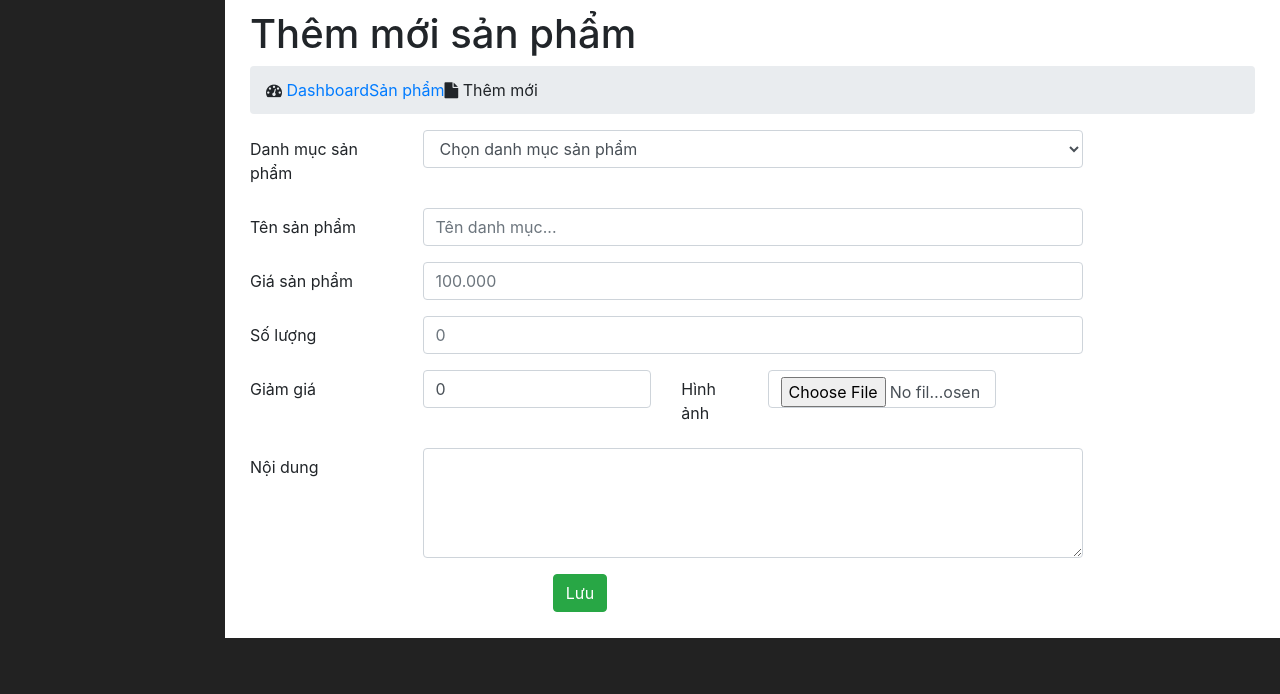
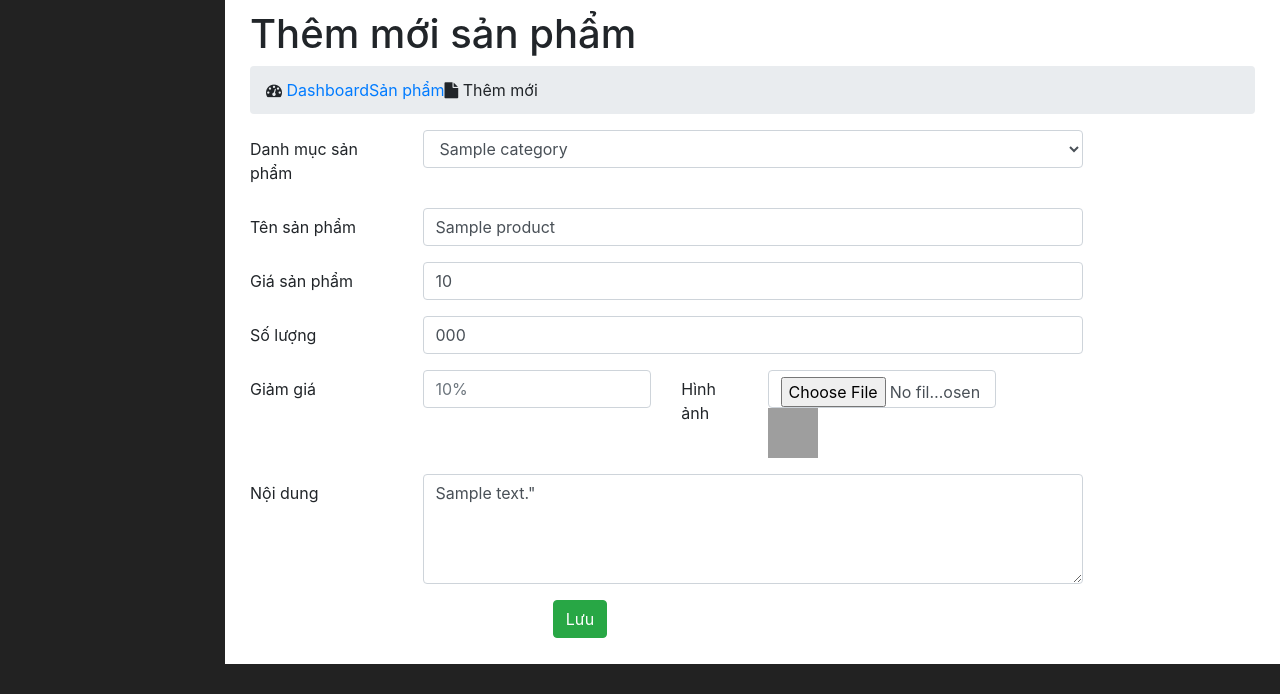
Before and after one commit to phuchealer91/my-shopping-php, a PHP site: page /shopminphuc/modules/product/edit.php?id=1 in a window 1280 px wide. Shown: the part 106-800 px from the top of the page. Run offline with PHP 8.4, Linux system fonts and the light colour scheme; tables that the repository leaves empty or names only in its code hold one stand-in row (values such as "Sample post"); grey boxes labelled with a size stand in for pictures from a placeholder-image service; some libraries are stand-ins or nearby versions; grey boxes are pictures that could not be loaded.

Commit message:
Done chức năng thêm, sửa, xóa sản phẩm.

```diff
--- a/admin/modules/product/add.php
+++ b/admin/modules/product/add.php
@@ -146,7 +146,7 @@ if($_SERVER['REQUEST_METHOD'] == "POST") {
             </div>
             <div class="form-group row">
                 <div class="col-md-8 d-flex justify-content-center">
-                    <button type="submit" class="btn btn-success">Lưu</button>
+                    <button type="submit" class="btn btn-success" name="submit">Lưu</button>
                 </div>
             </div>
         </form>
--- a/admin/modules/product/edit.php
+++ b/admin/modules/product/edit.php
@@ -1,31 +1,68 @@
 <?php
 require_once  __DIR__."/../../autoload/autoload.php";
 $open = "product";
+    $id = intval(getInput('id'));
+    $editProduct = $db->fetchID('product',$id);
+    if(empty($editProduct)){
+        $_SESSION['error'] = "Dữ liệu không tồn tại.";
+        redirectAdmin('product');
+    }
+
+
 $category = $db->fetchAll("category");
 if($_SERVER['REQUEST_METHOD'] == "POST"){
     $data = [
         "name" => postInput('name'),
-        "slug" => to_slug(postInput('name'))
+        "slug" => to_slug(postInput('name')),
+        "category_id" => postInput('category_id'),
+        "price" => postInput('price'),
+        "number" => postInput('number'),
+        "sale" => postInput('sale'),
+        "content" => postInput('content')
     ];
     $error = [];
-    if(postInput('name') == ''){
-        $error['name'] = "Mời bạn nhập đầy đủ tên danh mục.";
+    if (postInput('name') == '') {
+        $error['name'] = "Mời bạn nhập tên sản phẩm";
+    }
+    if (postInput('category_id') == '') {
+        $error['category_id'] = "Mời bạn chọn tên danh mục.";
+    }
+    if (postInput('price') == '') {
+        $error['price'] = "Mời bạn nhập giá sản phẩm.";
+    }
+    if (postInput('number') == '') {
+        $error['number'] = "Mời bạn nhập số lượng sản phẩm.";
+    }
+    if (postInput('sale') == '') {
+        $error['sale'] = "Mời bạn nhập giá khuyến mãi.";
+    }
+    if (postInput('content') == '') {
+        $error['content'] = "Mời bạn nhập nội dung sản phẩm.";
     }
     //Erorr rỗng thì không có lỗi
     if(empty($error)) {
-        $isset = $db->fetchOne("category", "name = '" . $data['name'] . "'");
-        if (count($isset) > 0) {
-            $_SESSION['error'] = "Tên danh mục đã tồn tại.";
-        } else {
-            $id_insert = $db->insert("category", $data);
-            if ($id_insert > 0) {
-                $_SESSION['success'] = "Thêm mới thành công.";
-                redirectAdmin("category");
-            } else {
-                //them khong thanh cong !
-                $_SESSION['error'] = "Thêm mới thất bại.";
+        if(isset($_FILES['thunbar'])){
+            $fileName = $_FILES['thunbar']['name'];
+            $file_tmp = $_FILES['thunbar']['tmp_name'];
+            $file_type = $_FILES['thunbar']['type'];
+            $file_error = $_FILES['thunbar']['error'];
+            //kiểm tra file có bị lỗi không
+            if($file_error == 0){
+                $path = ROOT . "product/";
+                $data['thunbar'] = $fileName;
             }
         }
+        $update = $db->update("product",$data,array('id'=>$id));
+        if($update > 0){
+            move_uploaded_file($file_tmp,$path.$fileName);
+            $_SESSION['success'] = "Cập nhật thành công.";
+            redirectAdmin('product');
+        }
+        else {
+            $_SESSION['error'] = "Cập nhật thất bại.";
+            redirectAdmin('product');
+        }
+
     }
 }
 ?>
@@ -56,7 +93,7 @@ if($_SERVER['REQUEST_METHOD'] == "POST"){
 </div>
 <div class="row">
     <div class="col-md-12">
-        <form action="" method="POST">
+        <form action="" method="POST" enctype="multipart/form-data">
             <!--            Danh mục sản phẩm-->
             <div class="form-group row">
                 <label for="inputNumber" class="col-md-2 col-form-label" > Danh mục sản phẩm</label>
@@ -64,7 +101,7 @@ if($_SERVER['REQUEST_METHOD'] == "POST"){
                     <select class="form-control" name="category_id" >
                         <option value=""> Chọn danh mục sản phẩm</option>
                         <?php foreach ($category as $item) { ?>
-                            <option value="<?php echo $item['id']; ?>"><?php echo $item['name']?></option>
+                            <option value="<?php echo $item['id']; ?>" <?php echo $editProduct['category_id'] == $item['id'] ? 'selected' : '';?>><?php echo $item['name']?></option>
                         <?php } ?>
                     </select>
 
@@ -75,7 +112,7 @@ if($_SERVER['REQUEST_METHOD'] == "POST"){
             <div class="form-group row">
                 <label for="inputName" class="col-md-2 col-form-label" >Tên sản phẩm</label>
                 <div class="col-md-8">
-                    <input type="text" class="form-control" id="inputName" placeholder="Tên danh mục..." name="name">
+                    <input type="text" class="form-control" id="inputName" placeholder="Tên danh mục..." name="name" value="<?php echo $editProduct['name']?>">
                     <?php if(isset($error['name'])) { ?><p class="text-danger"><?php echo $error['name']; ?></p> <?php } ?>
                 </div>
             </div>
@@ -83,7 +120,7 @@ if($_SERVER['REQUEST_METHOD'] == "POST"){
             <div class="form-group row">
                 <label for="inputPrice" class="col-md-2 col-form-label" >Giá sản phẩm</label>
                 <div class="col-md-8">
-                    <input type="number" class="form-control" id="inputPrice" placeholder="100.000" name="price">
+                    <input type="number" class="form-control" id="inputPrice" placeholder="100.000" name="price" value="<?php echo $editProduct['price']?>">
                     <?php if(isset($error['price'])) { ?><p class="text-danger"><?php echo $error['price']; ?></p> <?php } ?>
                 </div>
             </div>
@@ -91,7 +128,7 @@ if($_SERVER['REQUEST_METHOD'] == "POST"){
             <div class="form-group row">
                 <label for="inputNumber" class="col-md-2 col-form-label" >Số lượng</label>
                 <div class="col-md-8">
-                    <input type="number" class="form-control" id="inputNumber" placeholder="0" name="number">
+                    <input type="number" class="form-control" id="inputNumber" placeholder="0" name="number" value="<?php echo $editProduct['number']?>">
                     <?php if(isset($error['number'])) { ?><p class="text-danger"><?php echo $error['number']; ?></p> <?php } ?>
                 </div>
             </div>
@@ -99,20 +136,21 @@ if($_SERVER['REQUEST_METHOD'] == "POST"){
             <div class="form-group row">
                 <label for="inputNumber" class="col-md-2 col-form-label" >Giảm giá</label>
                 <div class="col-md-3">
-                    <input type="number" class="form-control" id="inputNumber" placeholder="10%" name="sale" value="0">
+                    <input type="number" class="form-control" id="inputNumber" placeholder="10%" name="sale" value="<?php echo $editProduct['sale']?>">
                 </div>
                 <!--            Hình ảnh-->
                 <label for="inputNumber" class="col-md-1 col-form-label" > Hình ảnh</label>
                 <div class="col-md-3">
-                    <input type="file" class="form-control" id="inputNumber" placeholder="" name="thunbar">
+                    <input type="file" class="form-control" id="inputNumber" placeholder="" name="thunbar" >
                     <?php if(isset($error['thunbar'])) { ?><p class="text-danger"><?php echo $error['thunbar']; ?></p> <?php } ?>
+                    <img src="<?php echo uploads() ?>product/<?php echo $editProduct['thunbar']?>" alt="" width="50px" height="50px">
                 </div>
             </div>
             <!--            Nội dung-->
             <div class="form-group row">
                 <label for="inputNumber" class="col-md-2 col-form-label" > Nội dung</label>
                 <div class="col-md-8">
-                    <textarea name="content" rows="4" class="form-control"></textarea>
+                    <textarea name="content" rows="4" class="form-control"><?php echo $editProduct['content']?>"</textarea>
                     <?php if(isset($error['content'])) { ?><p class="text-danger"><?php echo $error['content']; ?></p> <?php } ?>
                 </div>
             </div>
```
Also changed, not shown: admin/modules/product/delete.php (+22 -0 lines).
